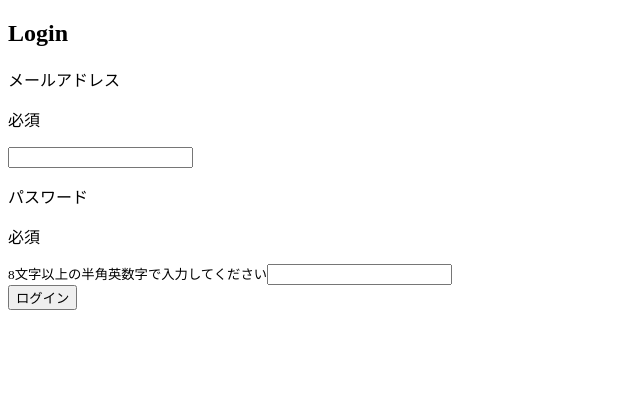
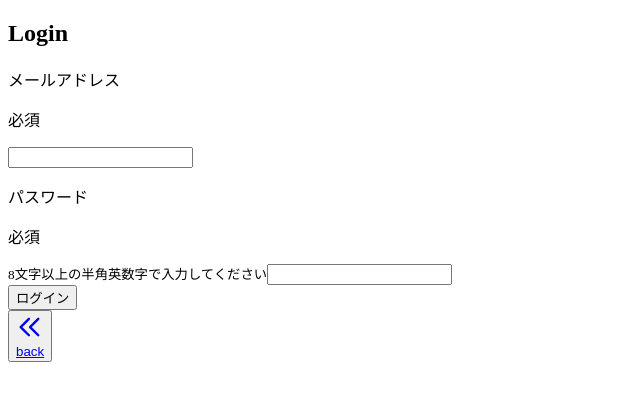
Before and after one commit to shimotaroo/Next-TypeScirpt-TailwindCSS-Template, a Next.js app: page /login in a window 1280 px wide. Shown: the top 400 px of the page, without its empty margins (0-640 px from the left). Built offline with nearby package versions, Linux system fonts and the light colour scheme.

Commit message:
add common back button

```diff
--- /dev/null
+++ b/components/BackButton.tsx
@@ -0,0 +1,27 @@
+import Link from 'next/link'
+
+export const BackButton = () => {
+  return (
+    <button className='fixed top-10 left-10'>
+      <Link href='/'>
+        <a>
+          <svg
+            xmlns='http://www.w3.org/2000/svg'
+            className='h-6 w-6 inline mr-2'
+            fill='none'
+            viewBox='0 0 24 24'
+            stroke='currentColor'
+          >
+            <path
+              strokeLinecap='round'
+              strokeLinejoin='round'
+              strokeWidth={2}
+              d='M11 19l-7-7 7-7m8 14l-7-7 7-7'
+            />
+          </svg>
+          <span className='align-bottom'>back</span>
+        </a>
+      </Link>
+    </button>
+  )
+}
--- a/pages/_app.tsx
+++ b/pages/_app.tsx
@@ -1,8 +1,13 @@
 import 'tailwindcss/tailwind.css'
 import type { AppProps } from 'next/app'
 import Head from 'next/head'
+import { useRouter } from 'next/dist/client/router'
+import { BackButton } from '@/components/BackButton'
 
 function MyApp({ Component, pageProps }: AppProps) {
+  const router = useRouter()
+  const pathname = router.pathname
+
   return (
     <>
       <Head>
@@ -11,6 +16,7 @@ function MyApp({ Component, pageProps }: AppProps) {
         <meta name='viewport' content='width=device-width, initial-scale=1' />
       </Head>
       <Component {...pageProps} />
+      {<>{pathname !== '/' ? <BackButton /> : null}</>}
     </>
   )
 }
```
